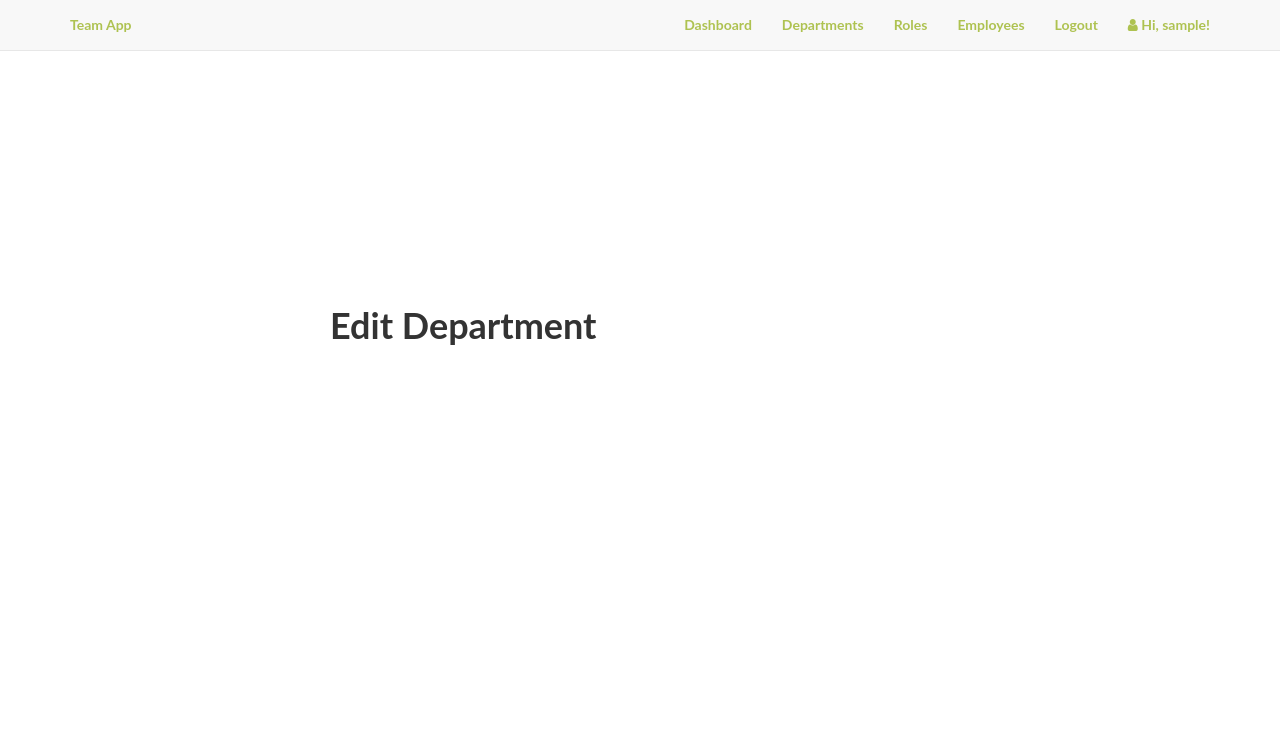
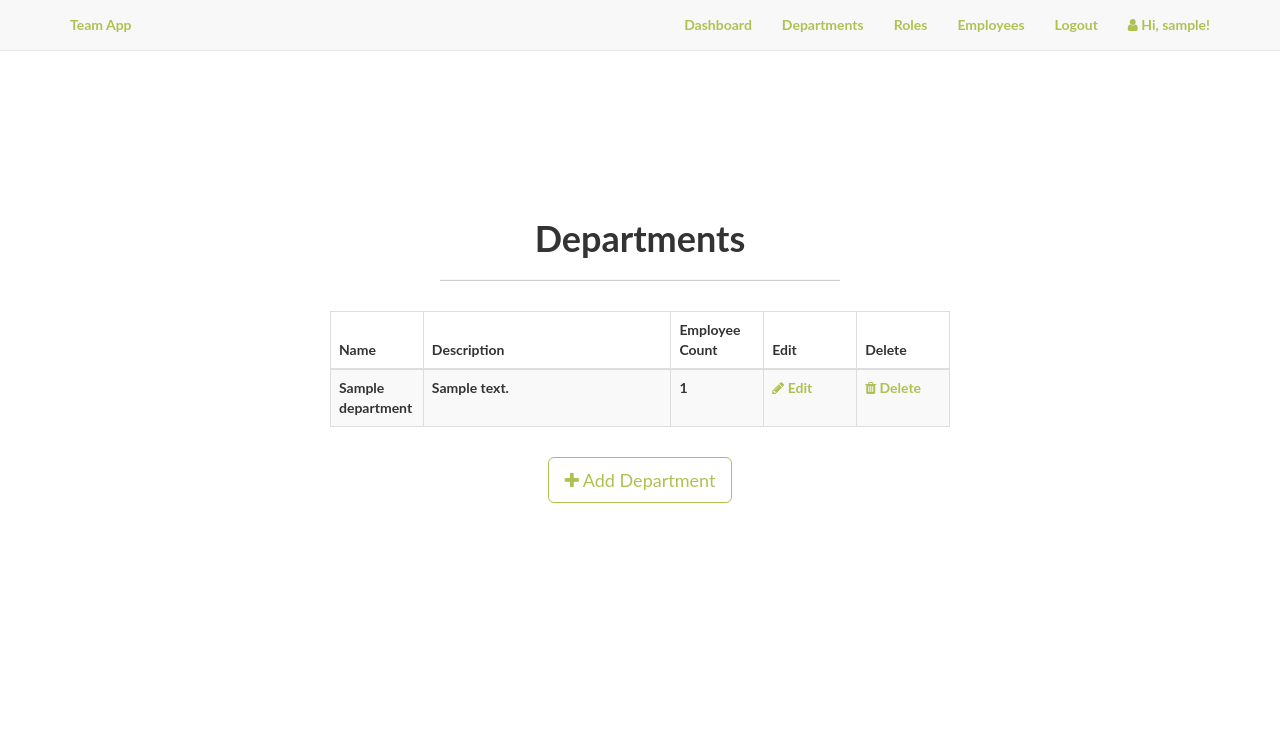
Before and after one commit to Rwothoromo/Team-App, a Flask app: page /admin/departments in a window 1280 px wide. Shown: the top 743 px of the page. Run offline with Flask 2, Linux system fonts and the light colour scheme; a user stored in the database is signed in; tables that the repository leaves empty hold one stand-in row (values such as "Sample post"); parts of the project's set-up code (start-up, migrations or seed data) failed here and were passed over; some libraries are stand-ins or nearby versions.

Commit message:
fixed departments template bug

```diff
--- a/app/admin/views.py
+++ b/app/admin/views.py
@@ -106,7 +106,7 @@ def delete_department(id):
     # redirect to the departments page
     return redirect(url_for('admin.list_departments'))
 
-    # return render_template(title="Delete Department")
+    return render_template(title="Delete Department")
 
 # Role Views
 
--- a/app/templates/admin/departments/departments.html
+++ b/app/templates/admin/departments/departments.html
@@ -1,25 +1,65 @@
-{% import "bootstrap/wtf.html" as wtf %}
+{% import "bootstrap/utils.html" as utils %}
 {% extends "base.html" %}
-{% block title %}
-    {% if add_department %}
-        Add Department
-    {% else %}
-        Edit Department
-    {% endif %}
-{% endblock %}
+{% block title %}Departments{% endblock %}
 {% block body %}
 <div class="content-section">
- <div class="outer">
+  <div class="outer">
     <div class="middle">
       <div class="inner">
-        <div class="center">
-            {% if add_department %}
-                <h1>Add Department</h1>
-            {% else %}
-                <h1>Edit Department</h1>
-            {% endif %}
-            <br/>
-            {{ wtf.quick_form(form) }}
+        <br/>
+        {{ utils.flashed_messages() }}
+        <br/>
+        <h1 style="text-align:center;">Departments</h1>
+        {% if departments %}
+          <hr class="intro-divider">
+          <div class="center">
+            <table class="table table-striped table-bordered">
+              <thead>
+                <tr>
+                  <th width="15%"> Name </th>
+                  <th width="40%"> Description </th>
+                  <th width="15%"> Employee Count </th>
+                  <th width="15%"> Edit </th>
+                  <th width="15%"> Delete </th>
+                </tr>
+              </thead>
+              <tbody>
+              {% for department in departments %}
+                <tr>
+                  <td> {{ department.name }} </td>
+                  <td> {{ department.description }} </td>
+                  <td>
+                    {% if department.employees %}
+                      {{ department.employees.count() }}
+                    {% else %}
+                      0
+                    {% endif %}
+                  </td>
+                  <td>
+                    <a href="{{ url_for('admin.edit_department', id=department.id) }}">
+                      <i class="fa fa-pencil"></i> Edit
+                    </a>
+                  </td>
+                  <td>
+                    <a href="{{ url_for('admin.delete_department', id=department.id) }}">
+                      <i class="fa fa-trash"></i> Delete
+                    </a>
+                  </td>
+                </tr>
+              {% endfor %}
+              </tbody>
+            </table>
+          </div>
+          <div style="text-align: center">
+        {% else %}
+          <div style="text-align: center">
+            <h3> No departments have been added. </h3>
+            <hr class="intro-divider">
+        {% endif %}
+          <a href="{{ url_for('admin.add_department') }}" class="btn btn-default btn-lg">
+            <i class="fa fa-plus"></i>
+            Add Department
+          </a>
         </div>
       </div>
     </div>
```
Also changed, not shown: app/templates/admin/departments/department.html (added, +28 -0 lines).
